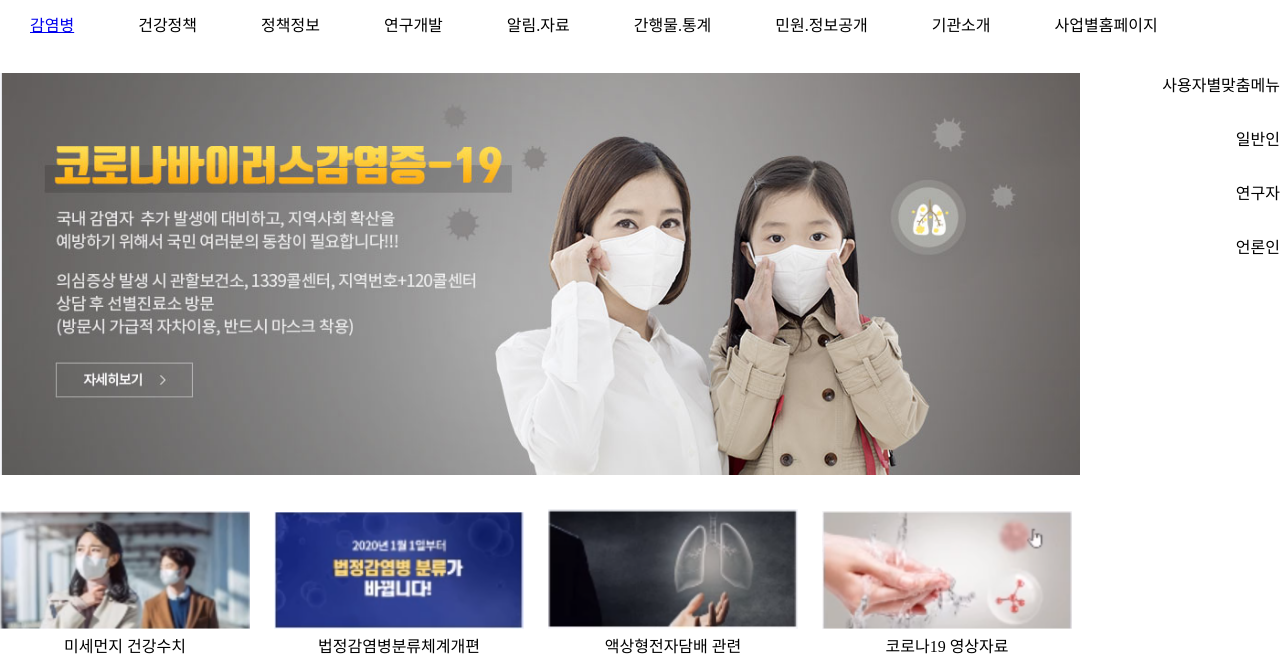
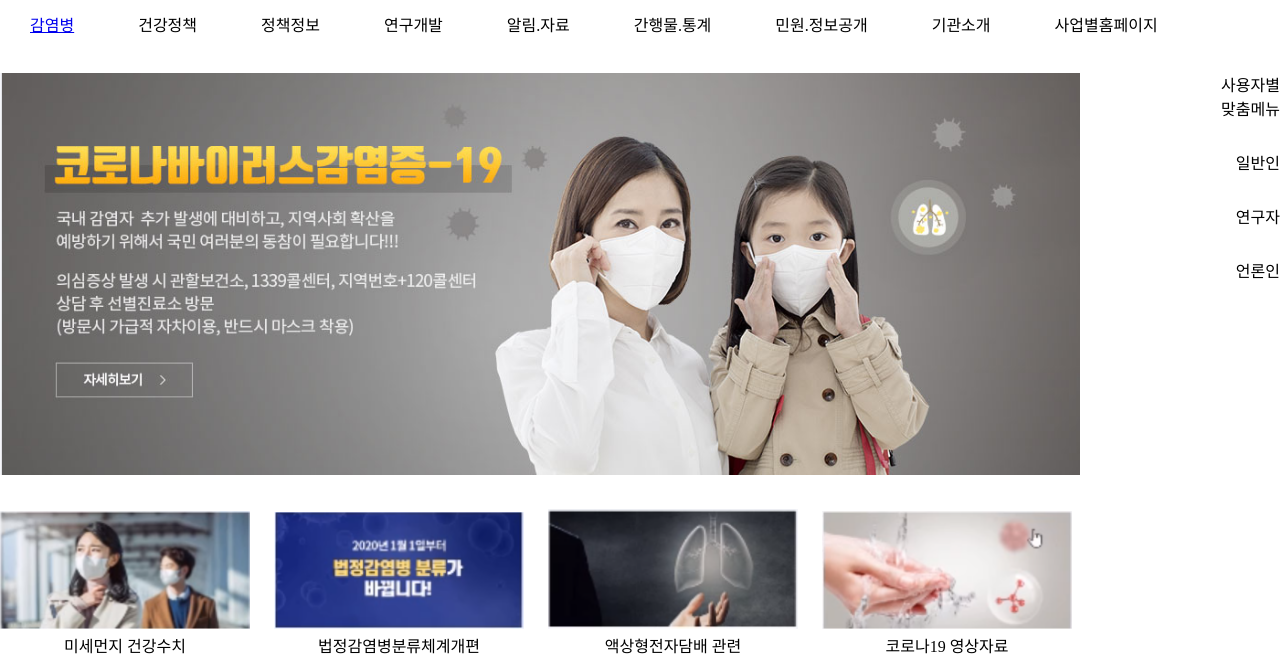
Before and after one commit to Hyunjin127/Hyunjin127.github.io, a plain HTML site: page index.html in a window 1280 px wide. Shown: the part 129-800 px from the top of the page. Drawn offline with Linux system fonts and the light colour scheme.

Commit message:
Update index.html

```diff
--- a/index.html
+++ b/index.html
@@ -161,7 +161,7 @@
 </section>
 <aside>
 	<ul>
-		<li> 사용자별맞춤메뉴 </li>
+		<li> 사용자별<br>맞춤메뉴 </li>
 		<li> 일반인 </li>
 		<li> 연구자 </li>
 		<li> 언론인 </li>
```
